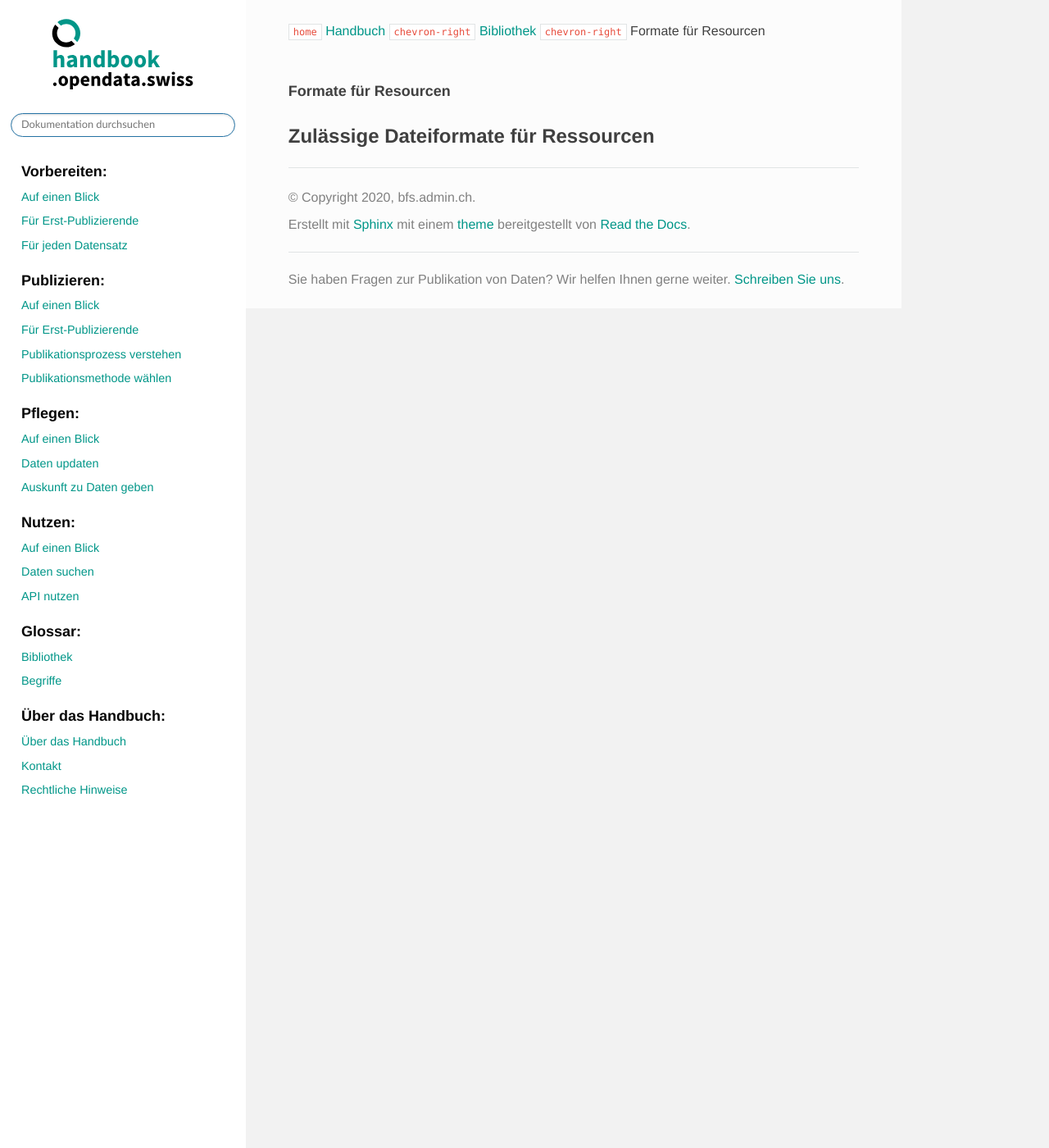
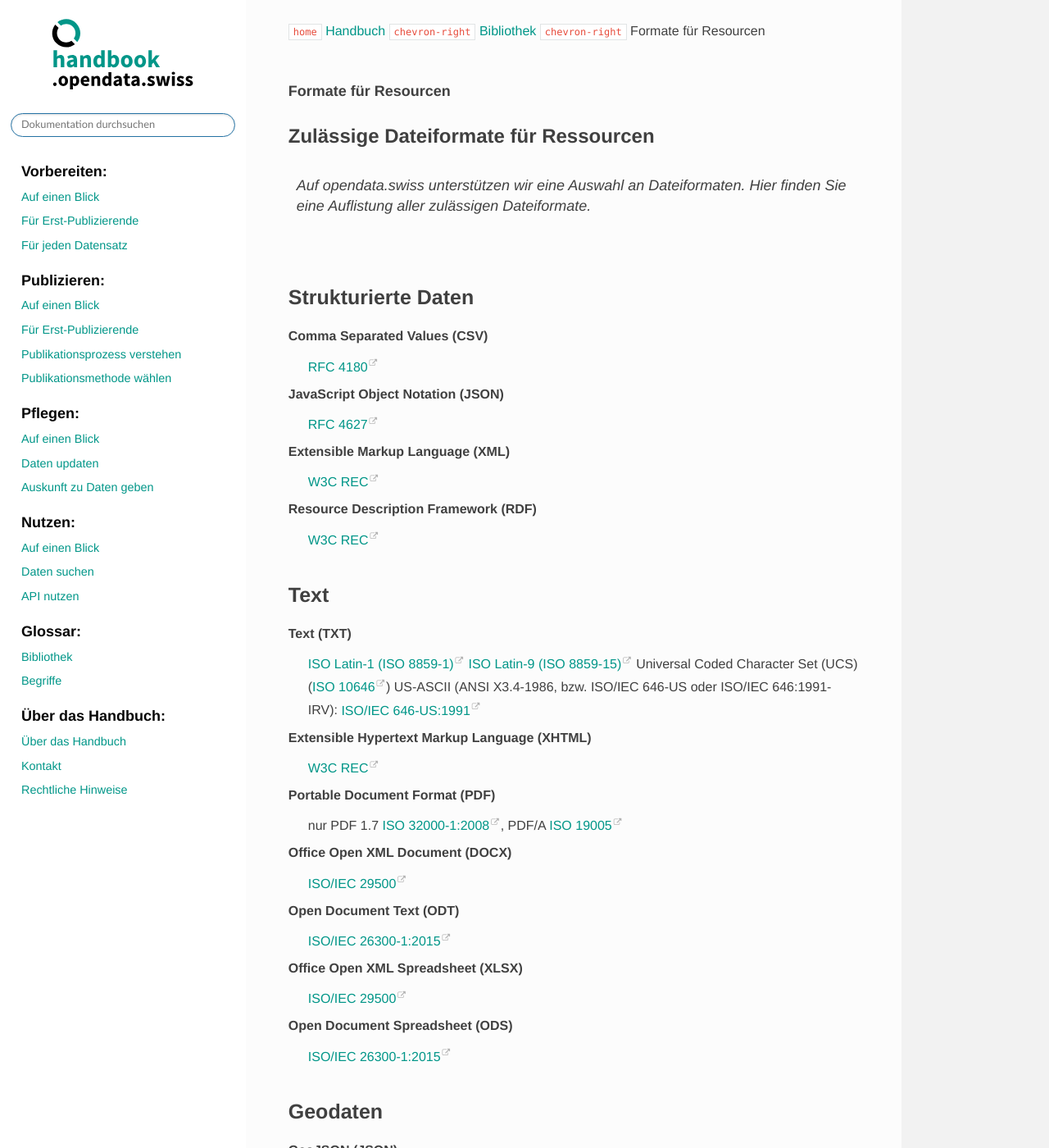
Before and after one commit to opendata-swiss/ogdch-handbook, a Sphinx documentation site: the page built from source/content/glossar/standards/dateiformate.rst, in a window 1280 px wide and 1400 px high. Shown: the whole window at 82% size. Built offline with Sphinx 7.4.7 and the Read the Docs theme 2.0.0, drawn with Linux system fonts in a browser that asks for light colours; cross-references to code outside the pages are shown as plain code; some of the changed text lies outside the part shown.

Commit message:
add content for resourcen formate in glossar

```diff
--- a/source/content/glossar/standards/dateiformate.rst
+++ b/source/content/glossar/standards/dateiformate.rst
@@ -10,3 +10,123 @@ Formate für Resourcen
 
 Zulässige Dateiformate für Ressourcen
 =====================================
+
+.. container:: Intro
+
+    Auf opendata.swiss unterstützen wir eine Auswahl an Dateiformaten.
+    Hier finden Sie eine Auflistung aller zulässigen Dateiformate.
+
+
+Strukturierte Daten
+^^^^^^^^^^^^^^^^^^^
+
+.. glossary::
+
+   Comma Separated Values (CSV)
+     `RFC 4180 <https://tools.ietf.org/html/rfc4180/>`__
+
+   JavaScript Object Notation (JSON)
+     `RFC 4627 <http://tools.ietf.org/html/rfc4627/>`__
+
+   Extensible Markup Language (XML)
+     `W3C REC <http://www.w3.org/TR/2008/REC-xml-20081126/>`__
+
+   Resource Description Framework (RDF)
+     `W3C REC <http://www.w3.org/standards/techs/rdf#w3c_all/>`__
+
+Text
+^^^^
+
+.. glossary::
+
+   Text (TXT)
+     `ISO Latin-1 (ISO 8859-1) <http://www.iso.org/iso/home/store/catalogue_tc/catalogue_detail.htm?csnumber=28245/>`__
+     `ISO Latin-9 (ISO 8859-15) <http://www.iso.org/iso/home/store/catalogue_tc/catalogue_detail.htm?csnumber=29505/>`__
+     Universal Coded Character Set (UCS) (`ISO 10646 <href="http://www.iso.org/iso/home/store/catalogue_tc/catalogue_detail.htm?csnumber=63182/>`__)
+     US-ASCII (ANSI X3.4-1986, bzw. ISO/IEC 646-US
+     oder ISO/IEC 646:1991-IRV): `ISO/IEC 646-US:1991 <http://www.iso.org/iso/home/store/catalogue_tc/catalogue_detail.htm?csnumber=4777/>`__
+
+   Extensible Hypertext Markup Language (XHTML)
+     `W3C REC <http://www.w3.org/TR/2001/REC-xhtml11-20010531/>`__
+
+   Portable Document Format (PDF)
+     nur PDF 1.7 `ISO 32000-1:2008 <http://www.iso.org/iso/catalogue_detail.htm?csnumber=51502/>`__,
+     PDF/A `ISO 19005 <http://www.iso.org/iso/catalogue_detail?csnumber=38920/>`__
+
+   Office Open XML Document (DOCX)
+     `ISO/IEC 29500 <http://www.iso.org/iso/catalogue_detail?csnumber=51463/>`__
+
+   Open Document Text (ODT)
+     `ISO/IEC 26300-1:2015 <http://www.iso.org/iso/home/store/catalogue_ics/catalogue_detail_ics.htm?csnumber=66363/>`__
+
+   Office Open XML Spreadsheet (XLSX)
+     `ISO/IEC 29500 <http://www.iso.org/iso/catalogue_detail?csnumber=51463/>`__
+
+   Open Document Spreadsheet (ODS)
+     `ISO/IEC 26300-1:2015 <http://www.iso.org/iso/home/store/catalogue_ics/catalogue_detail_ics.htm?csnumber=66363/>`__
+
+Geodaten
+^^^^^^^^
+
+.. glossary::
+
+   GeoJSON (JSON)
+     `geojson.org <http://geojson.org/>`__
+
+   KML (XML)
+     `OGC KML <http://www.opengeospatial.org/standards/kml/>`__
+
+   GML (Geography Markup Language)
+     `OGC GML <http://www.opengeospatial.org/standards/gml/>`__
+
+   INTERLIS
+     `www.interlis.ch <http://www.interlis.ch/>`__
+
+   INTERLIS/GML (gemäss eCH-0118)
+     `eCH-0118 <http://www.ech.ch/vechweb/page?p=dossier&amp;documentNumber=eCH-0118/>`__
+
+   ESRI
+     `ESRI Shapefile Technical Description <http://www.esri.com/library/whitepapers/pdfs/shapefile.pdf/>`__
+
+   GeoPackage
+     `OGC GeoPackage <http://www.geopackage.org/>`__
+
+   GeoTIFF
+     `trac.osgeo.org/geotiff <http://trac.osgeo.org/geotiff/>`__
+
+Bilder und Grafiken
+^^^^^^^^^^^^^^^^^^^
+
+.. glossary::
+
+   TIFF
+     `(Tagged Image File Format) TIFF Revision 6.0 <http://partners.adobe.com/public/developer/en/tiff/TIFF6.pdf/>`__
+
+   JPEG2000
+     `ISO/IEC 15444-1 :2004 <http://www.iso.org/iso/catalogue_detail.htm?csnumber=37674/>`__
+
+   PNG
+     `ISO/IEC 15948:2004 <http://www.iso.org/iso/catalogue_detail.htm?csnumber=29581/>`__
+
+   SVG
+     `W3C REC <http://www.w3.org/TR/2003/REC-SVG11-20030114/>`__
+
+Videos
+^^^^^^
+
+.. glossary::
+
+   FLAC
+     `FLAC Format Spezifikation <https://xiph.org/flac/format.html/>`__
+
+   WebM
+     `Web M Documentation <http://www.webmproject.org/docs/>`__
+
+   Ogg Vorbis
+     `Vorbis I specification <https://gever.edi.intra.admin.ch/edi/fscasp/content/bin/fscvext.dll?&amp;cx=YBXkwy-nRRWNpd2F&amp;tz=-120&amp;cs=COO.1.1001.1.91460&amp;pv=12080030&amp;hx=D4-BE-D9-4F-DC-FF;CM010797;400&amp;ax=COO.1.1001.1.32498&amp;fscargs=COO.1.1001.1.48791;1;;venv_object%3DCOO.2080.100.3.154178/>`__
+
+   MPEG4
+     `ISO/IEC 14496 <http://www.iso.org/iso/home/store/catalogue_tc/catalogue_detail.htm?csnumber=61490/>`__, `ISO/IEC 14496-3 <http://www.iso.org/iso/home/store/catalogue_tc/catalogue_detail.htm?csnumber=53943/>`__, `ISO/IEC 14496-14 <http://www.iso.org/iso/home/store/catalogue_tc/catalogue_detail.htm?csnumber=39478/>`__,
+
+   Wave7
+     `Multimedia Programming Interface and Data Specifications 1.0 <http://www.kk.iij4u.or.jp/~kondo/wave/mpidata.txt/>`__
```
